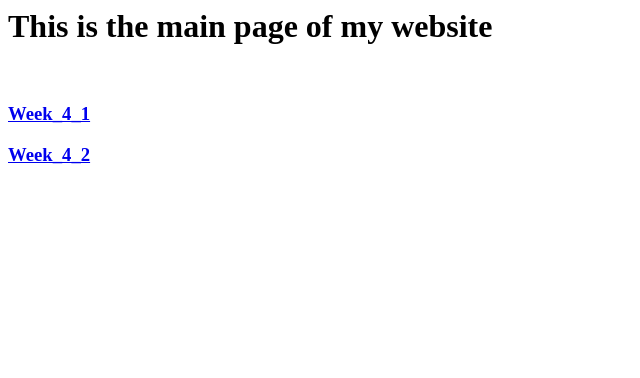
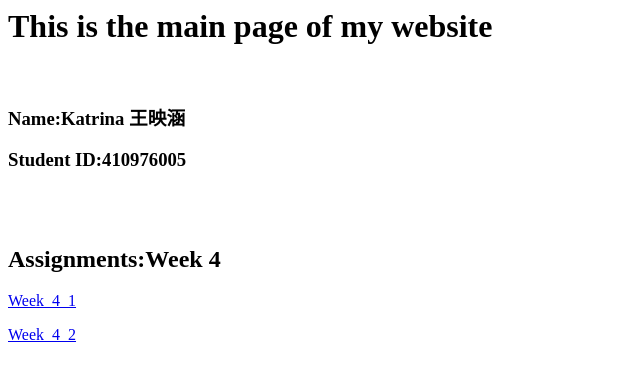
Before and after one commit to yhwang0609/yhwang0609.github.io, a plain HTML site: page docs/index.html in a window 1280 px wide. Shown: the whole page, without its empty margins (0-640 px from the left). Drawn offline with Linux system fonts and the light colour scheme.

Commit message:
Update index.html

```diff
--- a/docs/index.html
+++ b/docs/index.html
@@ -5,7 +5,11 @@
   <body>
     <h1>This is the main page of my website</h1>
     <br>
-    <h3><a href="./Assignments/Week_4_1.html">Week_4_1</h3>
-    <h3><a href="./Assignments/Week_4_2.html">Week_4_2</h3>
+    <h3>Name:Katrina 王映涵</h3>
+    <h3>Student ID:410976005</h3>
+    <br><br>
+    <h2>Assignments:Week 4</h2>
+    <p><a href="./Assignments/Week_4_1.html">Week_4_1</p>
+    <p><a href="./Assignments/Week_4_2.html">Week_4_2</p>
   </body>
 </html>
```
